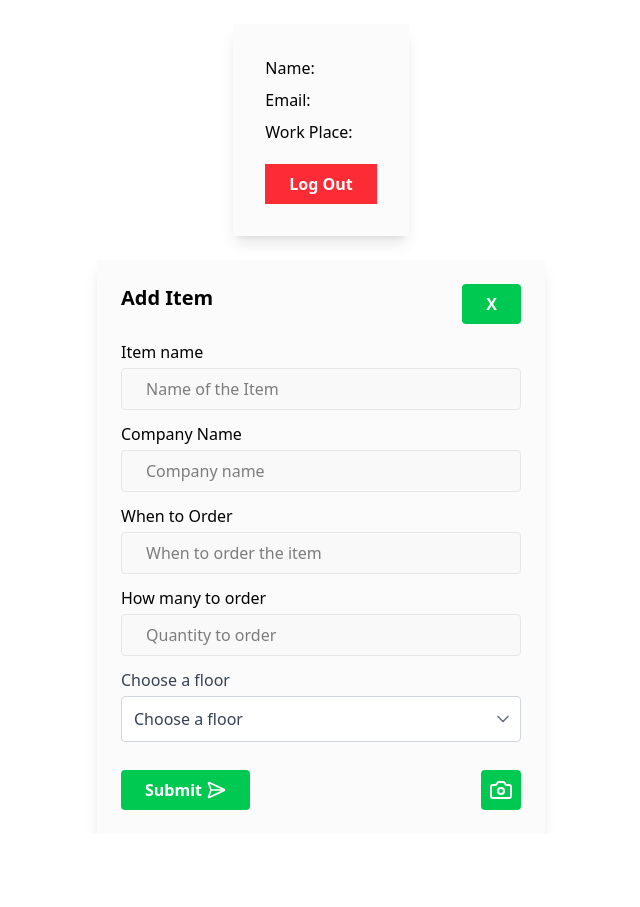
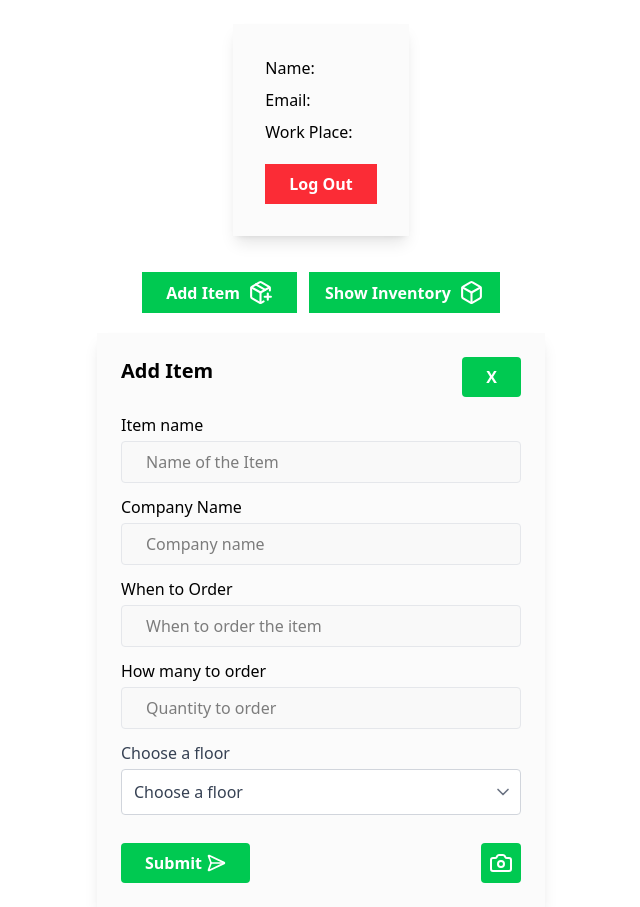
Before and after one commit to Albatraoz12/workapp, a Next.js app: page /dashboard in a window 1280 px wide. Both pictures are taken after a click on the button "Add Item". Shown: the whole page, without its empty margins (319-959 px from the left). Before the commit the page ends 834 px from the top, so only its background shows below. Built offline with nearby package versions, Linux system fonts and the light colour scheme; no server answers.

Commit message:
fetch all the items from db and ddisplay a new section with create an item insted of rermoving the button

```diff
--- /dev/null
+++ b/app/components/ShowItems.tsx
@@ -0,0 +1,8 @@
+import React from "react";
+
+const ShowItems = ({ items }: any) => {
+  console.log(items);
+  return <div>ShowItems</div>;
+};
+
+export default ShowItems;
--- a/app/components/UserInfo.tsx
+++ b/app/components/UserInfo.tsx
@@ -1,9 +1,9 @@
 "use client";
-import React, { useState } from "react";
+import React, { useEffect, useState } from "react";
 import { signOut } from "next-auth/react";
 import { useSession } from "next-auth/react";
 import AddItem from "./AddItem";
-import { PackagePlus } from "lucide-react";
+import { PackagePlus, Box } from "lucide-react";
 
 interface ExtendedUser {
   name?: string | null;
@@ -20,6 +20,27 @@ const UserInfo = () => {
   const [open, setOpen] = useState(false);
   const { data: session } = useSession();
   const extendedSession = session as ExtendedSession;
+
+  const [items, setItems] = useState([]);
+  const [loading, setLoading] = useState(true);
+
+  useEffect(() => {
+    const fetchItems = async () => {
+      try {
+        const res = await fetch("/api/items/getAllItems");
+        const data = await res.json();
+        setItems(data.message);
+      } catch (error) {
+        console.error("Failed to fetch items", error);
+      } finally {
+        setLoading(false);
+      }
+    };
+
+    fetchItems();
+  }, []);
+
+  if (loading) return <div>Loading...</div>;
 
   return (
     <div className="flex flex-col mx-2 items-center">
@@ -42,18 +63,26 @@ const UserInfo = () => {
           Log Out
         </button>
       </div>
-      <div>
-        {!open ? (
+      <section className="flex items-center gap-3 w-full justify-center">
+        <div>
           <button
-            onClick={() => setOpen(true)}
+            onClick={() => setOpen((prevOpen) => !prevOpen)}
             className="bg-green-500 font-bold text-white px-6 py-2 mt-3 cursor-pointer flex gap-2 items-center"
           >
             Add Item <PackagePlus size={25} />
           </button>
-        ) : (
+        </div>
+        <div>
+          <button className="bg-green-500 font-bold text-white px-4 py-2 mt-3 cursor-pointer flex gap-2 items-center">
+            Show Inventory <Box size={25} />
+          </button>
+        </div>
+      </section>
+      {open && (
+        <section className="mt-5">
           <AddItem setOpen={setOpen} />
-        )}
-      </div>
+        </section>
+      )}
     </div>
   );
 };
```
